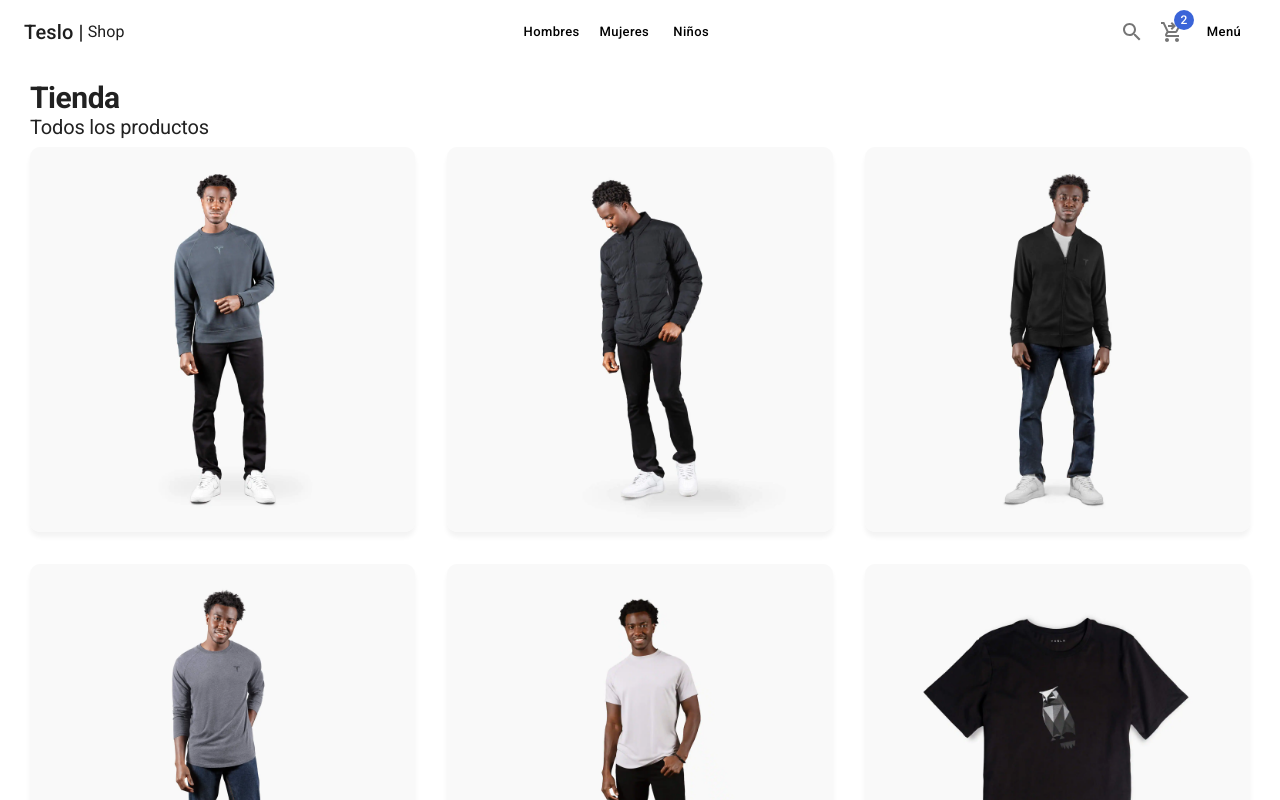
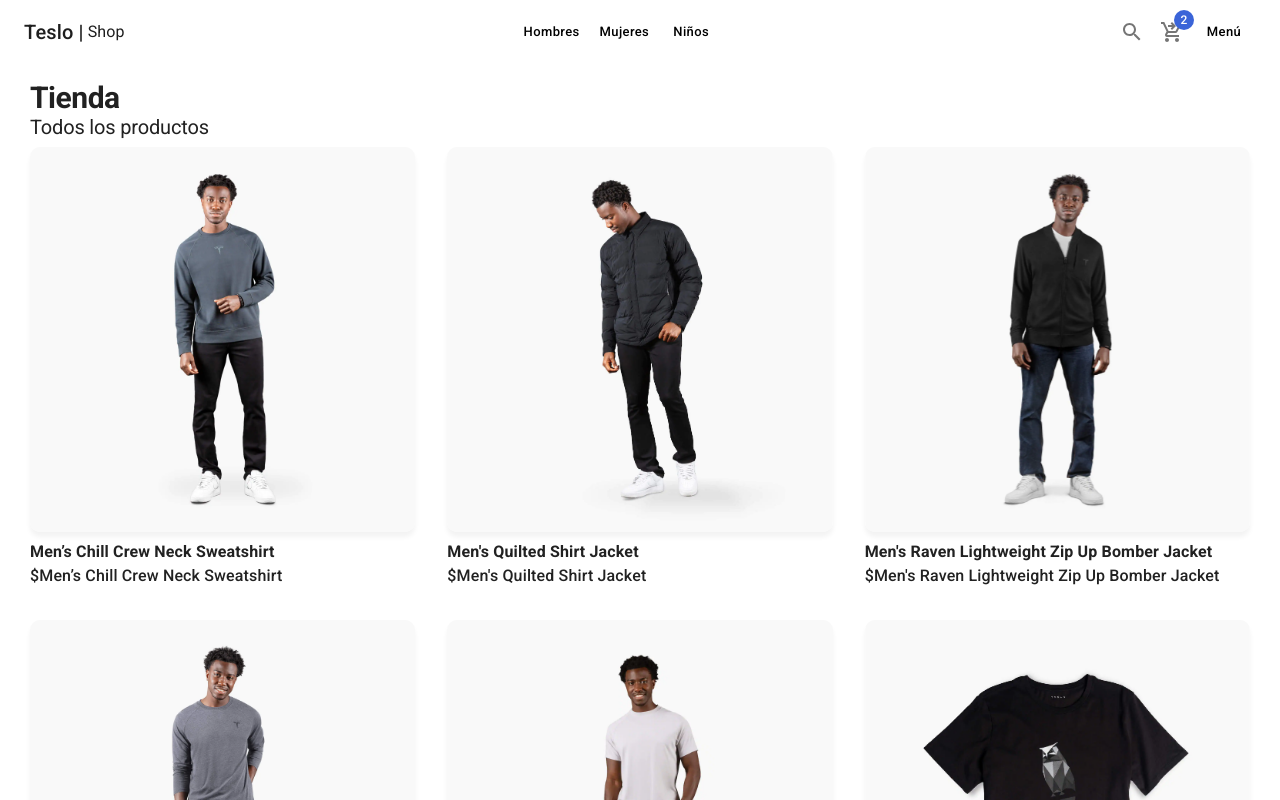
Before and after one commit to RobertoQuintero/nextjs-teslo-shop, a Next.js app: page / in a window 1280 px wide. Shown: the top 800 px of the page. Built offline with nearby package versions, Linux system fonts and the light colour scheme.

Commit message:
Termina diseño de ProductList y ProductCard

```diff
--- /dev/null
+++ b/components/products/ProductCard.tsx
@@ -0,0 +1,43 @@
+import { IProduct } from "@/interfaces"
+import { Box, Card, CardActionArea, CardMedia, Grid, Typography } from "@mui/material"
+import { useMemo, useState } from "react"
+
+interface Props{
+  product:IProduct
+}
+
+export const ProductCard = ({product}:Props) => {
+  const [isHovered, setIsHovered] = useState(false)
+
+  const productImage=useMemo(()=>{
+    return isHovered
+      ? `products/${product.images[1]}`
+      : `products/${product.images[0]}`
+  },[isHovered,product.images])
+
+  return (
+    <Grid
+      item
+      xs={6}
+      sm={4}
+      onMouseEnter={()=>setIsHovered(true)}
+      onMouseLeave={()=>setIsHovered(false)}
+      >
+    <Card>
+      <CardActionArea>
+        <CardMedia
+          component='img'
+          className="fadeIn"
+          image={productImage}
+          alt={product.title}
+          // onLoad={()=>console.log('cargó')}
+        />
+      </CardActionArea>
+    </Card>
+    <Box sx={{mt:1}} className='fadeIn'>
+      <Typography fontWeight={700}>{product.title}</Typography>
+      <Typography fontWeight={500}>{`$${product.title}`}</Typography>
+    </Box>
+  </Grid>
+  )
+}
--- /dev/null
+++ b/components/products/ProductList.tsx
@@ -0,0 +1,20 @@
+import { IProduct } from "@/interfaces"
+import { Grid } from "@mui/material"
+import { ProductCard } from "./"
+
+interface Props{
+  products:IProduct[]
+}
+
+export const ProductList = ({products}:Props) => {
+  return (
+    <Grid container spacing={4}>
+      {
+        products.map(product=>(
+          <ProductCard product={product} key={product.slug}/>
+        ))
+      }
+
+    </Grid>
+  )
+}
--- /dev/null
+++ b/components/products/index.ts
@@ -0,0 +1,2 @@
+export * from "./ProductCard";
+export * from "./ProductList";
--- /dev/null
+++ b/interfaces/index.ts
@@ -0,0 +1 @@
+export * from './products'
--- /dev/null
+++ b/interfaces/products.ts
@@ -0,0 +1,16 @@
+export interface IProduct {
+  _id:string;
+  description: string;
+  images: string[];
+  inStock: number;
+  price: number;
+  sizes: ISizes[];
+  slug: string;
+  tags: string[];
+  title: string;
+  type: ITypes;
+  gender: 'men'|'women'|'kid'|'unisex'
+}
+
+export type ISizes = 'XS'|'S'|'M'|'L'|'XL'|'XXL'|'XXXL';
+export type ITypes = 'shirts'|'pants'|'hoodies'|'hats';
--- a/pages/index.tsx
+++ b/pages/index.tsx
@@ -1,6 +1,7 @@
 import { ShopLayout } from "@/components/layouts"
+import { ProductList } from "@/components/products"
 import { initialData } from "@/database/products"
-import { Card, CardActionArea, CardMedia, Grid, Typography } from "@mui/material"
+import {  Typography } from "@mui/material"
 
 const Home = () => {
   return (
@@ -8,23 +9,9 @@
       <Typography variant="h1" component='h1'>Tienda</Typography>
       <Typography variant="h2" sx={{mb:1}}>Todos los productos</Typography>
 
-      <Grid container spacing={4}>
-        {
-          initialData.products.map(product=>(
-            <Grid item key={product.slug} xs={6} sm={4}>
-              <Card>
-                <CardActionArea>
-                  <CardMedia
-                    component='img'
-                    image={`products/${product.images[0]}`}
-                    alt={product.title}
-                  />
-                </CardActionArea>
-              </Card>
-            </Grid>
-          ))
-        }
-      </Grid>
+      <ProductList
+        products={initialData.products as any}
+      />
     </ShopLayout>
   )
 }
```
